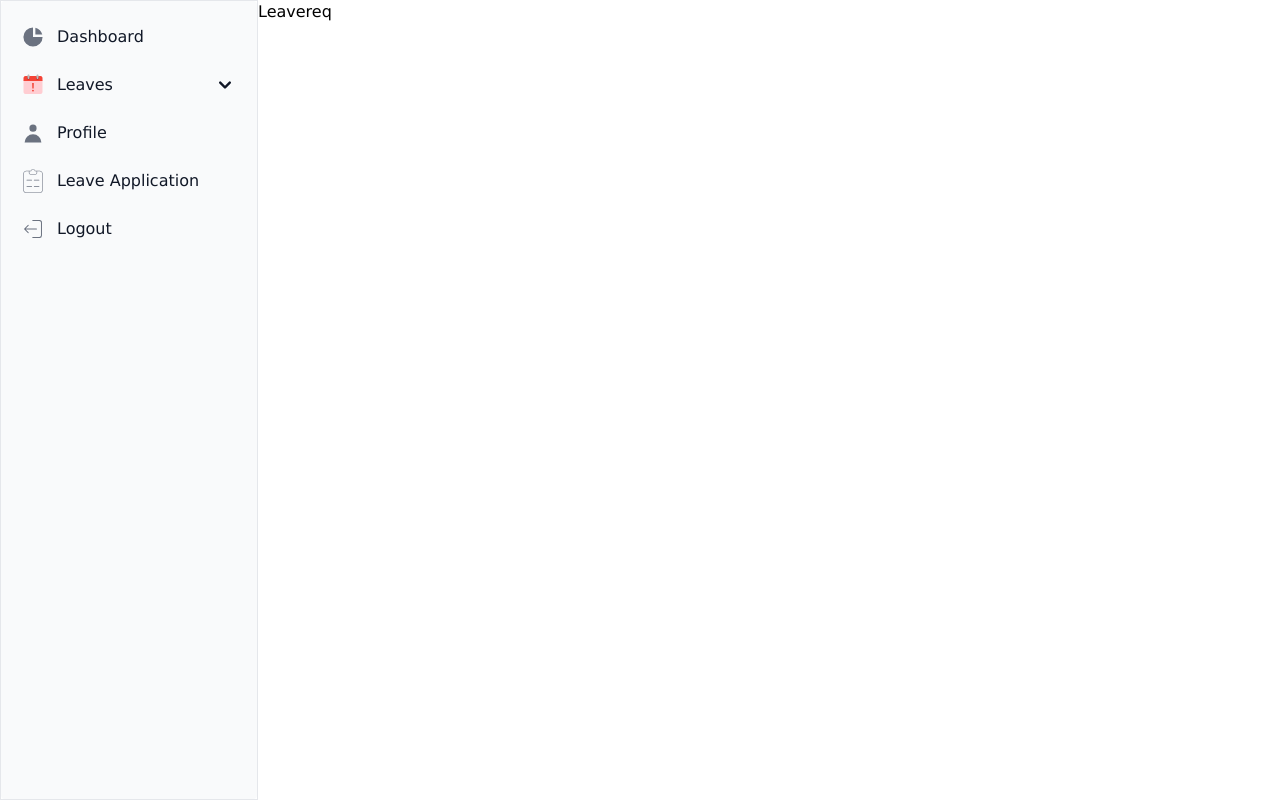
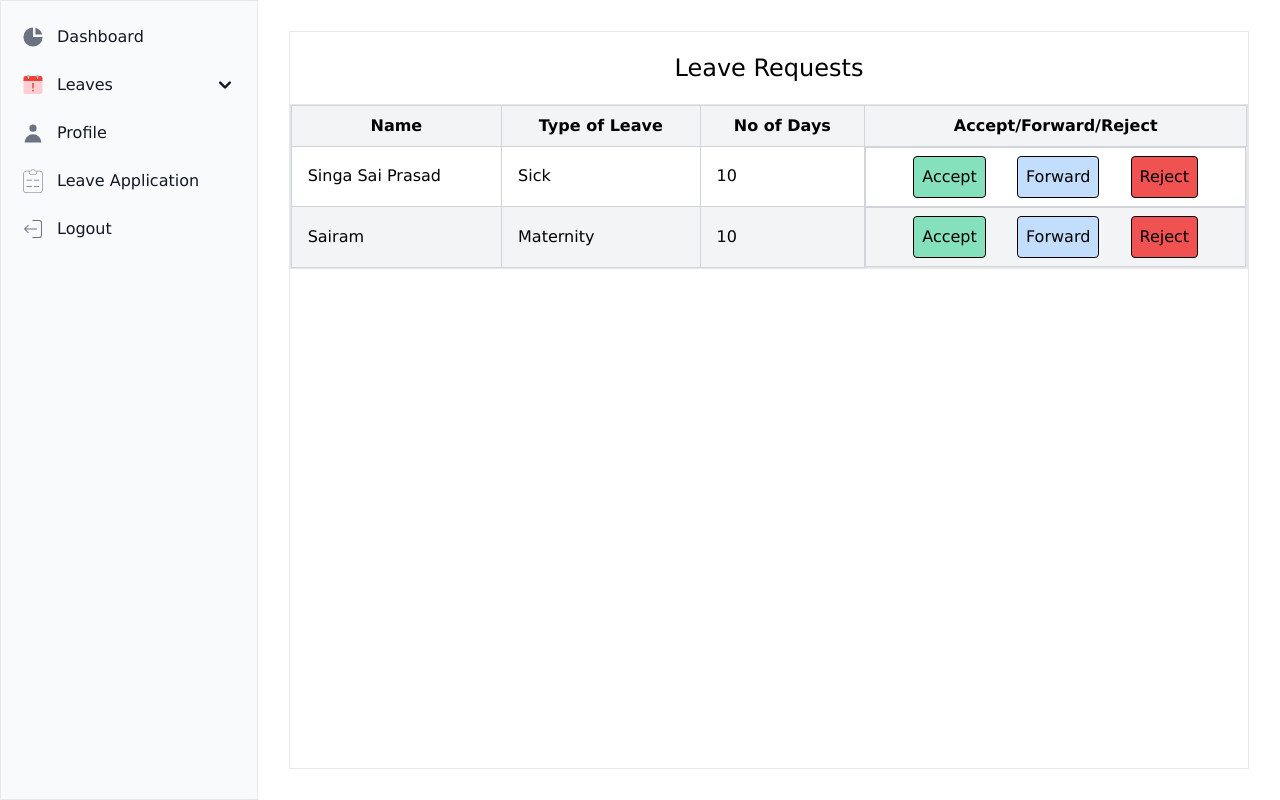
Before and after one commit to govardhan-26/Leave-Management-System, a React (Vite) app in the folder client/: page /leavereq in a window 1280 px wide. Built offline with nearby package versions, Linux system fonts and the light colour scheme.

Commit message:
frontend

```diff
--- a/client/src/components/Application.jsx
+++ b/client/src/components/Application.jsx
@@ -5,7 +5,40 @@ const Application = () => {
   return (
     <div className='flex'>
         <SidebarComponent/>
-        Application
+        <div className='w-[100%]  p-20 rounded-[5px] bg-gray-100 m-[3%]'>
+            <form action="" method='post' >
+                <div className='flex text-center  items-center justify-evenly'>
+                    <h1><b>Dates :</b></h1>
+                    <div>
+                        <label>From &nbsp;</label>
+                        <input type='date' className='rounded-[5px]'/>
+                    </div>
+                    <div>
+                        <label>To &nbsp;</label>
+                        <input type='date' className='rounded-[5px]'/>
+                    </div>
+                </div>
+                <div className='flex text-center mt-[30px]  justify-start  pl-[131px]'>
+                    <h1><b>Reason : &nbsp;</b></h1>
+                    <textarea type='text' className='w-[100%] h-[20vh] rounded-[5px]'></textarea>
+                </div>
+                <div className='flex text-center mt-[30px] items-center justify-start  pl-[131px]'>
+                    <h1><b>Type of Leave : &nbsp;</b></h1>
+                    <select id="dropdown" name="selectedOption" className='rounded-[5px] '>
+                        <option value="option1">Sick</option>
+                        <option value="option2">Vacation</option>
+                        <option value="option3">Maternity/Paternity</option>
+                    </select>
+                </div>
+                <div className='flex text-center mt-[30px] items-center justify-start  pl-[131px]'>
+                    <h1><b>No. of Days : &nbsp;</b></h1>
+                    <input type="number" className='rounded-[5px] '/>
+                </div>
+                <div className='flex text-center mt-[30px] items-center justify-end  pl-[150px]'>
+                    <button type='submit' className='text-white bg-blue-500 bg-primary-600 hover:bg-primary-700 focus:ring-4 focus:outline-none focus:ring-primary-300 font-medium rounded-lg text-sm px-5 py-2.5 text-center'>Submit Req</button>
+                </div>
+            </form>
+        </div>
     </div>
   )
 }
--- a/client/src/components/LeaveHistory.jsx
+++ b/client/src/components/LeaveHistory.jsx
@@ -2,10 +2,55 @@ import React from 'react'
 import SidebarComponent from './SidebarComponent'
 
 const LeaveHistory = () => {
+
+  const Leaves = [
+                    {
+                      Name : "Singa Sai Prasad",
+                      Type_of_Leave : "Sick",
+                      No_of_days : "10",
+                      Result : "Rejected"
+                    },
+                    {
+                      Name : "Sairam",
+                      Type_of_Leave : "Maternity",
+                      No_of_days : "10",
+                      Result : "Accepted"
+                    }
+  ]
+
   return (
     <div className='flex'>
         <SidebarComponent/>
-        Leave History
+        <div className='flex w-[100%] '>
+          <div className='m-[3%] border gray-red-700 w-[100%] flex flex-col'>
+            <h1 className='m-[20px] text-2xl text-center'>Leave History</h1>
+            <div className='border gray-red-700'>
+              <table class="w-full border border-gray-200">
+                <thead>
+                    <tr class="bg-gray-100">
+                        <th class="border border-gray-300 px-4 py-2">Name</th>
+                        <th class="border border-gray-300 px-4 py-2">Type of Leave</th>
+                        <th class="border border-gray-300 px-4 py-2">No of Days</th>
+                        <th class="border border-gray-300 px-4 py-2 w-[40%]">Accept/Forward/Reject</th>
+                    </tr>
+                </thead>
+                <tbody>
+                    {Leaves.map((leave, leaveid)=>(
+                      <tr className={leaveid % 2 === 0 ? 'bg-white' : 'bg-gray-100'} key={leaveid}>
+                        <td class="border border-gray-300 px-4 py-2">{leave.Name}</td>
+                        <td class="border border-gray-300 px-4 py-2">{leave.Type_of_Leave}</td>
+                        <td class="border border-gray-300 px-4 py-2">{leave.No_of_days}</td>
+                        <td class="border border-gray-300 px-4 py-2 flex justify-evenly">
+                          {leave.Result}
+                        </td>
+                      </tr>
+                    )
+                    )}
+                </tbody>
+              </table>
+            </div>
+          </div>
+        </div>
     </div>
   )
 }
--- a/client/src/components/LeaveReq.jsx
+++ b/client/src/components/LeaveReq.jsx
@@ -2,10 +2,56 @@ import React from 'react'
 import SidebarComponent from './SidebarComponent'
 
 const LeaveReq = () => {
+  const LeaveRequests = [
+    {
+      Name : "Singa Sai Prasad",
+      Type_of_Leave : "Sick",
+      No_of_days : "10",
+      Result : ""
+    },
+    {
+      Name : "Sairam",
+      Type_of_Leave : "Maternity",
+      No_of_days : "10",
+      Result : ""
+    }
+]
+
   return (
     <div className='flex'>
         <SidebarComponent/>
-        Leavereq
+        <div className='flex w-[100%] '>
+          <div className='m-[3%] border gray-red-700 w-[100%] flex flex-col'>
+            <h1 className='m-[20px] text-2xl text-center'>Leave Requests</h1>
+            <div className='border gray-red-700'>
+              <table class="w-full border border-gray-200">
+                <thead>
+                    <tr class="bg-gray-100">
+                        <th class="border border-gray-300 px-4 py-2">Name</th>
+                        <th class="border border-gray-300 px-4 py-2">Type of Leave</th>
+                        <th class="border border-gray-300 px-4 py-2">No of Days</th>
+                        <th class="border border-gray-300 px-4 py-2 w-[40%]">Accept/Forward/Reject</th>
+                    </tr>
+                </thead>
+                <tbody>
+                  {LeaveRequests.map((leave, leaveid)=>(
+                        <tr className={leaveid % 2 === 0 ? 'bg-white' : 'bg-gray-100'} key={leaveid}>
+                          <td class="border border-gray-300 px-4 py-2">{leave.Name}</td>
+                          <td class="border border-gray-300 px-4 py-2">{leave.Type_of_Leave}</td>
+                          <td class="border border-gray-300 px-4 py-2">{leave.No_of_days}</td>
+                          <td class="border border-gray-300 px-4 py-2 flex justify-evenly">
+                            <button className='border border-black rounded p-2 bg-green-300'>Accept</button>
+                            <button className='border border-black rounded p-2 bg-blue-200'>Forward</button>
+                            <button className='border border-black rounded p-2 bg-red-500'>Reject</button>
+                          </td>
+                        </tr>
+                      )
+                    )}
+                </tbody>
+              </table>
+            </div>
+          </div>
+        </div>
     </div>
   )
 }
--- a/client/src/components/Profile.jsx
+++ b/client/src/components/Profile.jsx
@@ -3,10 +3,65 @@ import SidebarComponent from './SidebarComponent'
 
 
 const Profile = () => {
+  const submitHandler = () =>{
+    console.log("Hello");
+  }
   return (
     <div className='flex'>
         <SidebarComponent/>
-        Profile
+        <div className='flex w-[100%]'>
+          <form  className='flex flex-col border rounded-[10px] m-[3%] w-[100%] bg-gray-100'>
+            <div className='m-[3%] w-[100%] flex  h-[10%]'>
+              <div className='w-[100%] '>
+                <label htmlFor="Name">Name : </label>
+                <input type="text" className='rounded-[5px] w-[60%]' placeholder='Govardhan Rao Naidu'/>
+              </div>
+              <div className='w-[100%] '>
+                <label htmlFor="email">Email : </label>
+                <input type="text" className='rounded-[5px] w-[60%]' placeholder='email@gmailcom'/>
+              </div>
+            </div>
+            <div className='flex m-[3%] items-center'>
+                <label htmlFor="org">Name of the Organization : &nbsp;</label>
+                <input type="text" className='rounded-[5px] w-[60%]' placeholder='Indian Institute of Engineering Science and Technology'/>
+            </div>
+            <div className='flex m-[3%] items-center'>
+              <div className='flex w-[100%] items-center'>
+                <label htmlFor="responsibility">Position of Responsibility : &nbsp;</label>
+                <select id="positions" name="positions" className='rounded-[5px] w-[40%]'>
+                  <option value="Professor">Professor</option>
+                  <option value="HOD">HOD</option>
+                  <option value="Dean">Dean</option>
+                  <option value="Director">Director</option>
+                </select>
+              </div>
+              <div className='flex w-[100%] items-center'>
+                <label htmlFor="responsibility">Department : &nbsp;</label>
+                <select id="positions" name="positions" className='rounded-[5px] w-[60%]'>
+                  <option value="Professor">CST</option>
+                  <option value="HOD">IT</option>
+                  <option value="Dean">ETC</option>
+                  <option value="Director">EE</option>
+                  <option value="Dean">MECH</option>
+                  <option value="Director">META</option>
+                </select>
+              </div>
+            </div>
+            <div className='flex m-[3%]'>
+              <div className='w-[100%] '>
+                <label htmlFor="Name">Change Password : </label>
+                <input type="password" className='rounded-[5px] w-[60%]' />
+              </div>
+              <div className='w-[100%] '>
+                <label htmlFor="email">Confirm Password : </label>
+                <input type="password" className='rounded-[5px] w-[60%]' />
+              </div>
+            </div>
+            <div className='flex m-[3%] justify-end'>
+              <button type="button" onClick={submitHandler} class="text-white bg-blue-700 hover:bg-blue-800 focus:ring-4 focus:ring-blue-300 font-medium rounded-lg text-sm px-5 py-2.5 me-2 mb-2   focus:outline-none ">Update Profile</button>
+            </div>
+          </form>
+        </div>
     </div>
   )
 }
```
